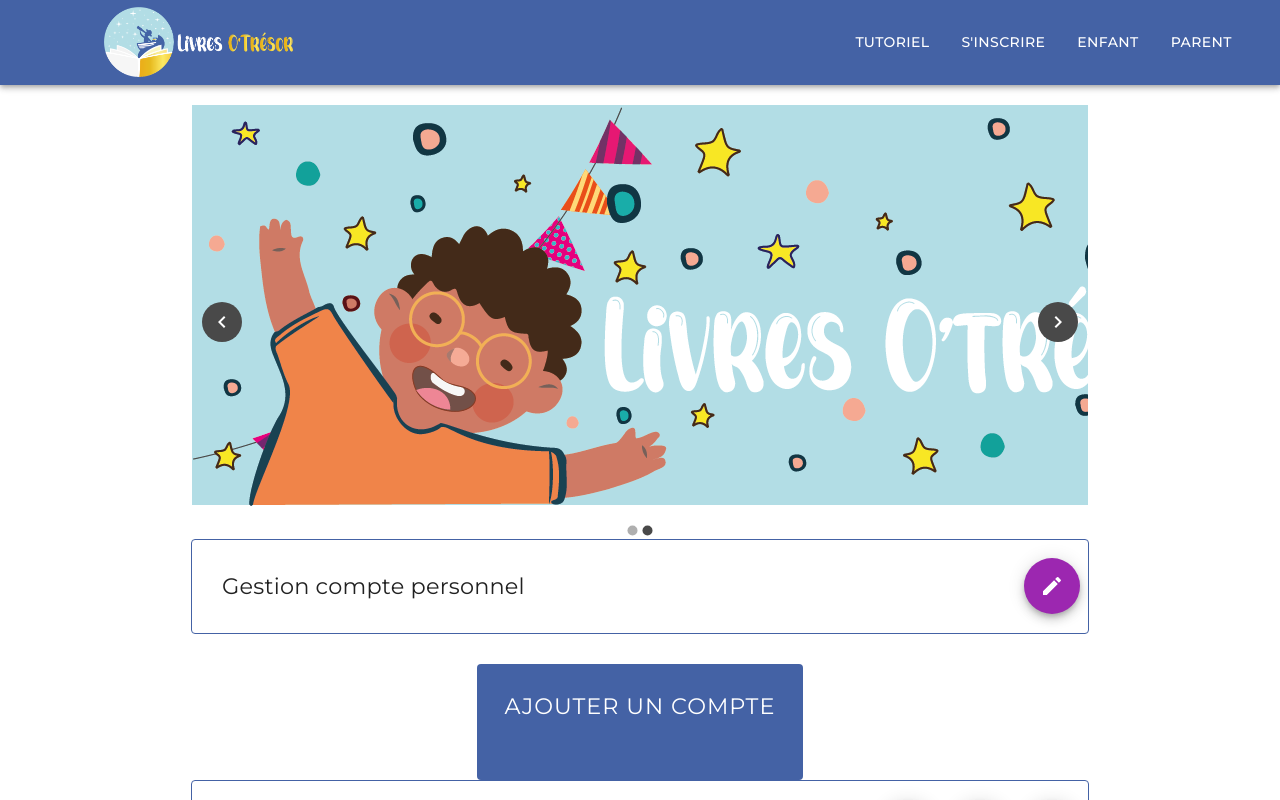
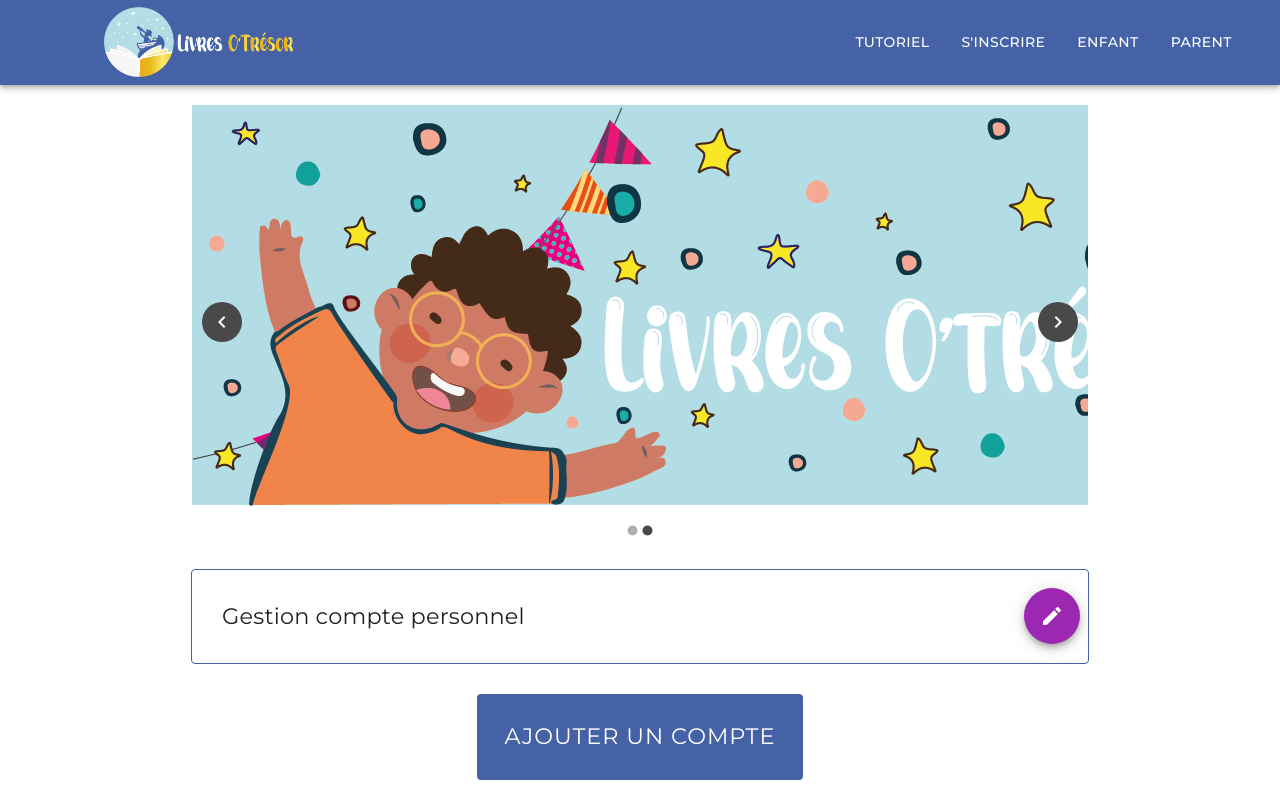
Before and after one commit to MarieLouPLevasseur/Projet-livresOtresor-front, a React (Create React App) app: page /profil/utilisateur in a window 1280 px wide. Shown: the top 800 px of the page. Built offline with nearby package versions, Linux system fonts and the light colour scheme.

Commit message:
home user done + endpoint registrer ok

```diff
--- a/src/components/HomeUser/HomeUser.js
+++ b/src/components/HomeUser/HomeUser.js
@@ -12,12 +12,12 @@
   return (
     <div>
       <HomeCarousel />
-      <Card variant='outlined' sx={{border:'1px solid #4462A5', display: 'flex', justifyContent: 'space-between', alignItems: 'center', width:'70%', margin: 'auto', marginBottom:'30px'}}>
+      <Card variant='outlined' sx={{border:'1px solid #4462A5', display: 'flex', justifyContent: 'space-between', alignItems: 'center', width:'70%', margin: 'auto', marginBottom:'30px', marginTop:'30px'}}>
         <Typography sx={{fontSize: '1.4rem', padding:'30px', fontFamily: 'montserrat'}}>Gestion compte personnel</Typography>
         <Account />
       </Card>
-      <Button className='button'>
-        <Typography sx={{fontSize: '1.4rem', padding:'20px', background:'#4462A5', color:'white', marginBottom:'30px', letterSpacing:'1px', fontFamily: 'montserrat'}}>Ajouter un compte</Typography>
+      <Button className='button'sx={{marginBottom: '30px'}}>
+        <Typography sx={{fontSize: '1.4rem', padding:'20px', background:'#4462A5', color:'white', letterSpacing:'1px', fontFamily: 'montserrat'}}>Ajouter un compte</Typography>
       </Button>
       <Card className='card' variant='outlined' sx={{border:'1px solid #4462A5', display: 'flex', justifyContent: 'space-between', alignItems: 'center', width:'70%', margin: 'auto', marginBottom:'30px', background: '#'}}>
         <Typography sx={{fontSize: '1.4rem', padding:'30px', fontFamily: 'montserrat'}}>Nom compte enfant</Typography>
--- a/src/components/Register/Register.js
+++ b/src/components/Register/Register.js
@@ -114,7 +114,7 @@
     });
   }
 
-  const apiEndpoint ="/api/v1/users"
+  const apiEndpoint ="/api/v1/registration"
 
 
   const handleSubmit = (event) => {
```
